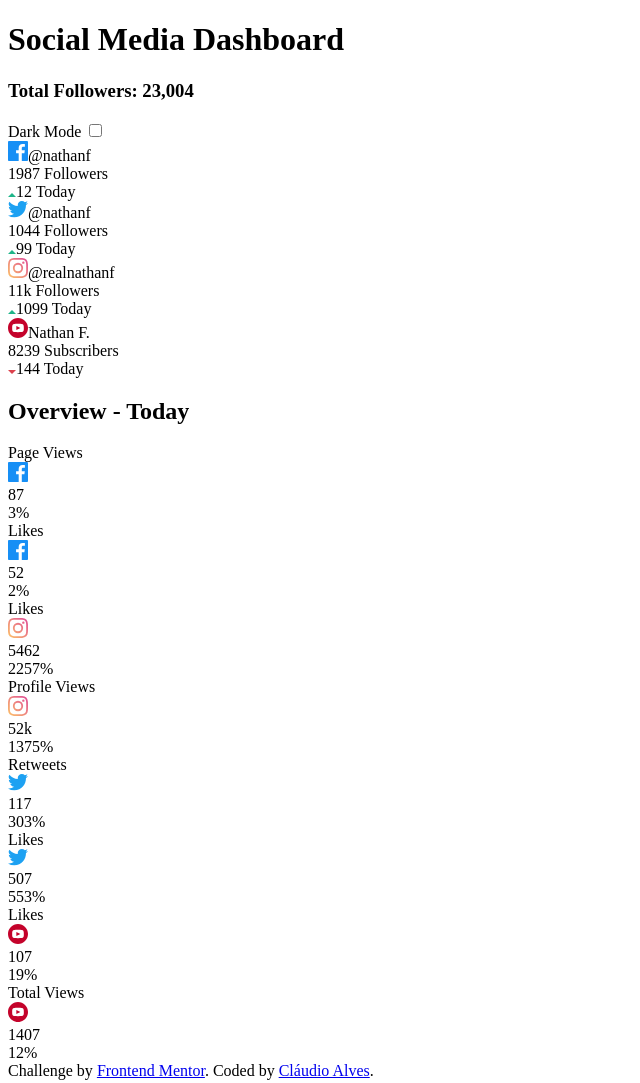
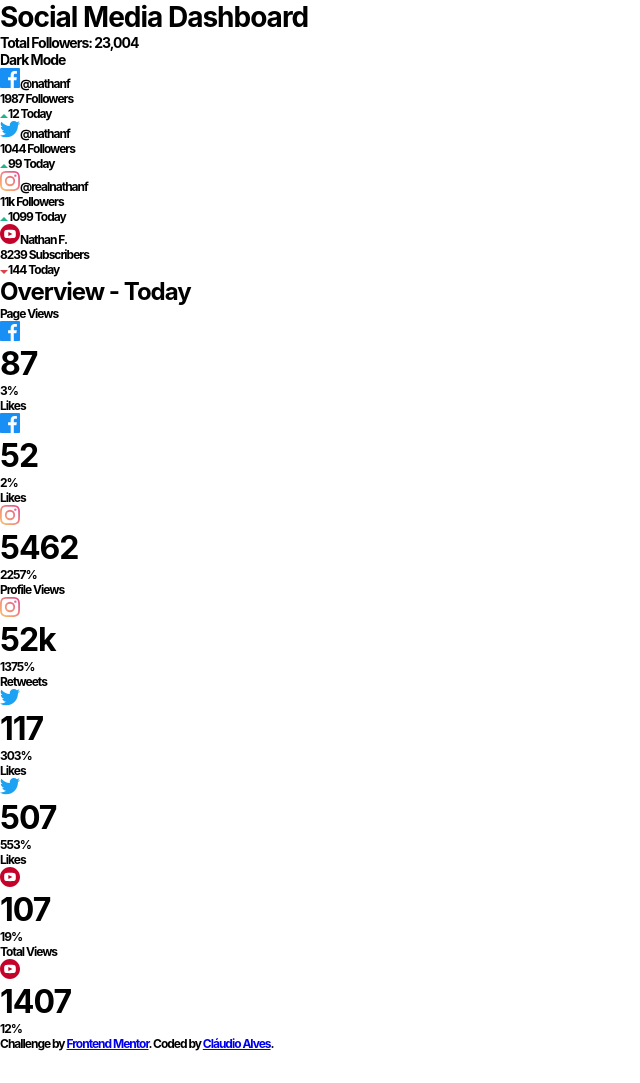
Before and after one commit to claudioalvesmachado/social-media-dashboard, a website: page index.html in a window 1280 px wide. Shown: the whole page, without its empty margins (0-640 px from the left). After the commit the page ends 1051 px from the top, so only its background shows below. Drawn offline with nearby package versions, Linux system fonts and the light colour scheme; files that its build step writes are made by us from their sources.

Commit message:
ADD BASE RULES - Add reset rules - Add typography rules - Change fonts variable values

```diff
--- a/app/scss/base/reset.scss
+++ b/app/scss/base/reset.scss
@@ -0,0 +1,11 @@
+* {
+    margin: 0;
+    padding: 0;
+    box-sizing: border-box;
+    outline: none;
+    border: none;
+}
+
+input[type="checkbox"] {
+    appearance: none;
+}
--- a/app/scss/base/typography.scss
+++ b/app/scss/base/typography.scss
@@ -0,0 +1,44 @@
+@use '../utils/' as *;
+
+html {
+    font-size: 62.5%;
+}
+
+main {
+    font-family: $ff-default;
+    font-size: $fs-cards-200;
+    font-weight: $fw-500;
+    letter-spacing: -.1rem; // -1px
+}
+
+.header {
+    &__title {
+        font-size: clamp(calc($fs-heading-300 / 1.25), $fs-prefered, $fs-heading-400);
+    }
+    &__subtitle,
+    .switch {
+        font-size: $fs-heading-200;
+    }
+}
+
+.followers-count {
+    &__num {
+        font-size: $fs-cards-400;
+
+        span {
+            text-transform: uppercase;
+            font-size: $fs-cards-200;
+            font-weight: $fw-400;
+            letter-spacing: .5rem; // 0.5px
+        }
+    }
+}
+
+.overview {
+    &__title {
+        font-size: clamp(calc($fs-heading-300 / 1.25), $fs-prefered, $fs-heading-300);
+    }
+    &__num {
+        font-size: $fs-cards-300;
+    }
+}
--- a/app/scss/utils/fonts.scss
+++ b/app/scss/utils/fonts.scss
@@ -1,11 +1,12 @@
 $ff-default: 'Inter', sans serif;
 
-$fs-heading-200 : 1.6rem;
+$fs-heading-200 : 1.4rem;
 $fs-heading-300 : 2.4rem;
 $fs-heading-400: 2.8rem;
 $fs-cards-200: 1.2rem;
 $fs-cards-300: 3.2rem;
 $fs-cards-400: 5.6rem;
+$fs-prefered: 4.25vw;
 
 $fw-400: 400;
 $fw-500: 700;
```
